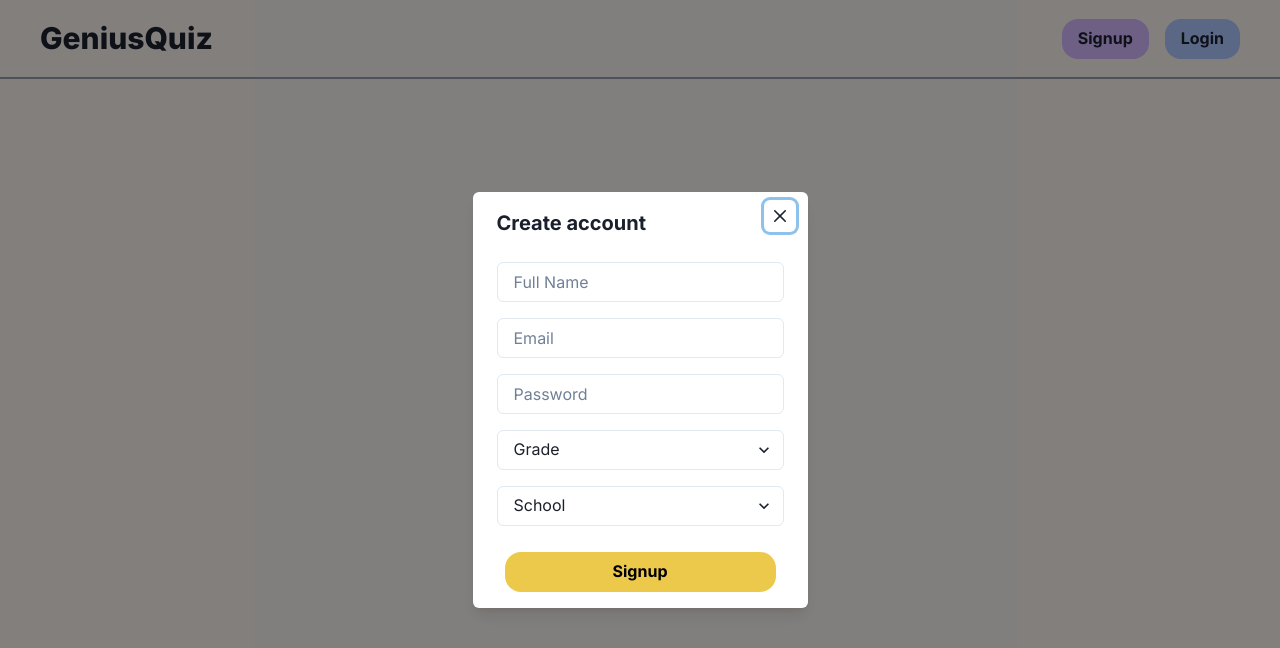
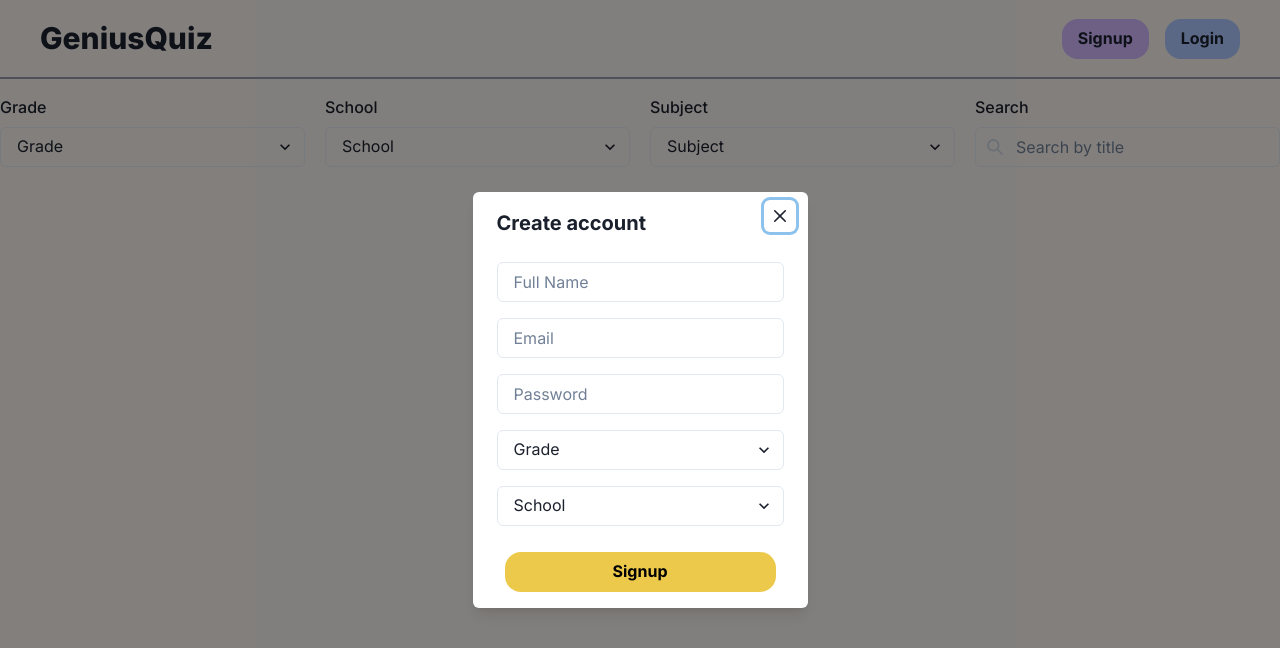
Before and after one commit to lillianlakes/textbook-quiz-maker, a React (Create React App) app in the folder quiz-app/: page / in a window 1280 px wide. Shown: the top 648 px of the page. Built offline with nearby package versions, Linux system fonts and the light colour scheme.

Commit message:
create books filter bar

```diff
--- a/quiz-app/package.json
+++ b/quiz-app/package.json
@@ -3,6 +3,7 @@
   "version": "0.1.0",
   "private": true,
   "dependencies": {
+    "@chakra-ui/icons": "^2.1.1",
     "@chakra-ui/react": "^2.8.1",
     "@emotion/react": "^11.11.1",
     "@emotion/styled": "^11.11.0",
--- a/quiz-app/src/components/App.js
+++ b/quiz-app/src/components/App.js
@@ -1,11 +1,13 @@
 import { ChakraProvider } from '@chakra-ui/react';
 import theme from '../theme';
 import Nav from './Nav';
+import FilterBooks from './FilterBooks';
 
 function App() {
   return (
     <ChakraProvider theme={theme}>
       <Nav />
+      <FilterBooks />
     </ChakraProvider>
   );
 }
--- /dev/null
+++ b/quiz-app/src/components/FilterBooks.js
@@ -0,0 +1,68 @@
+import React from 'react';
+import {
+  Flex,
+  Select,
+  FormControl,
+  FormLabel,
+  InputGroup,
+  InputLeftElement,
+  Input,
+} from '@chakra-ui/react';
+import { grades, subjects } from '../data/data';
+import { useSelectSchool } from '../hooks/useSelectSchool';
+import { SearchIcon } from '@chakra-ui/icons';
+
+export default function FilterBooks() {
+  const [selectGrade, setSelectGrade, schoolsByGrade] = useSelectSchool();
+
+  return (
+    <Flex direction="row" gap={5} mt={4}>
+      <FormControl>
+        <FormLabel>Grade</FormLabel>
+        <Select
+          placeholder="Grade"
+          value={selectGrade}
+          onChange={(e) => setSelectGrade(e.target.value)}
+        >
+          {grades.map((grade) => (
+            <option key={grade} value={grade}>
+              {grade}
+            </option>
+          ))}
+        </Select>
+      </FormControl>
+
+      <FormControl>
+        <FormLabel>School</FormLabel>
+        <Select placeholder="School">
+          {schoolsByGrade.map((school) => (
+            <option key={school} value={school}>
+              {school}
+            </option>
+          ))}
+        </Select>
+      </FormControl>
+
+      <FormControl>
+        <FormLabel>Subject</FormLabel>
+        <Select placeholder="Subject">
+          {subjects.map((subject) => (
+            <option key={subject} value={subject}>
+              {subject}
+            </option>
+          ))}
+        </Select>
+      </FormControl>
+
+      <FormControl>
+        <FormLabel>Search</FormLabel>
+        <InputGroup>
+          <InputLeftElement pointerEvents="none">
+            <SearchIcon color="gray.300" />
+          </InputLeftElement>
+          <Input type="text" placeholder="Search by title" />
+        </InputGroup>
+      </FormControl>
+    </Flex>
+  );
+}
--- a/quiz-app/src/data/data.js
+++ b/quiz-app/src/data/data.js
@@ -9,3 +9,5 @@ export const schools = {
   ],
   high: ['Perlman High School', 'Goldwasser High School', 'Conway High School'],
 };
+
+export const subjects = ['History', 'Math', 'Science'];
```
Also changed, not shown: 1 other file (tests, documents, lock files or other folders).
